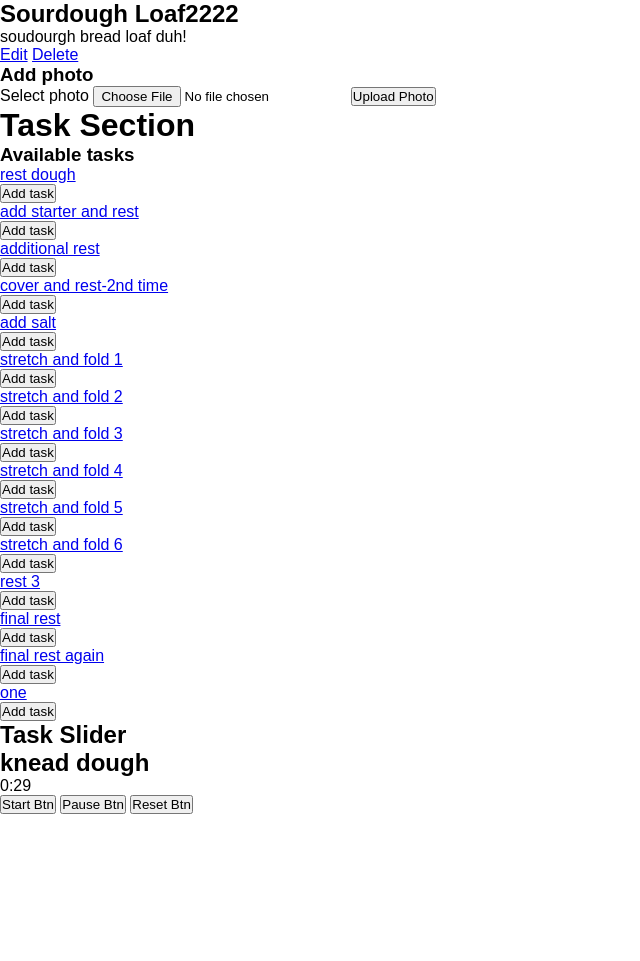
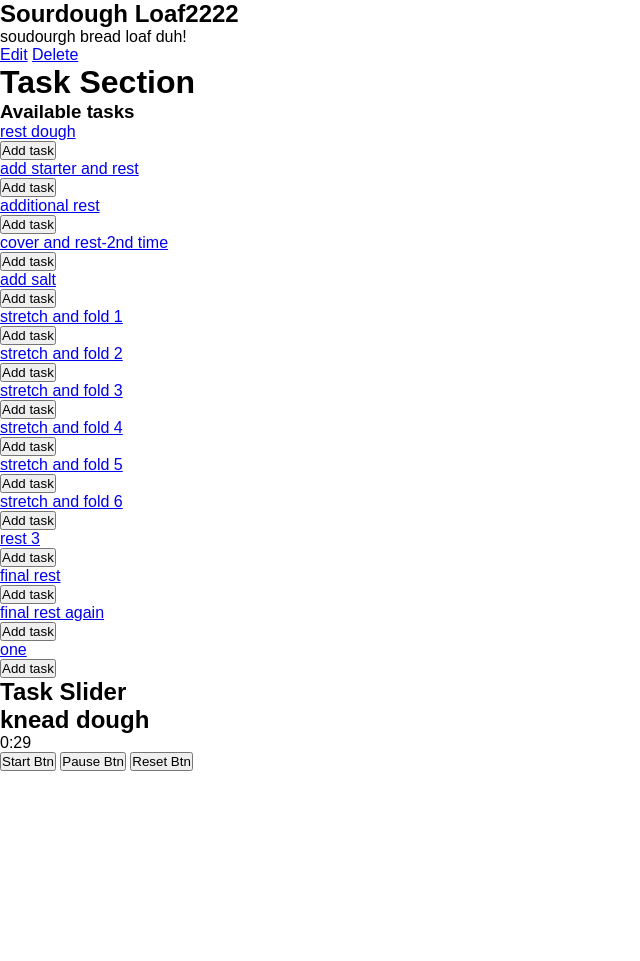
Before and after one commit to katiacreator/hedda, a Django app: page /bread/1/ in a window 1280 px wide. Shown: the part 204-1165 px from the top of the page, without its empty margins (0-640 px from the left). Run offline with Django 3.2, Linux system fonts and the light colour scheme; data comes from the database, SQL or seed files in the repository; both versions use the stored data as it was before the commit; data that the repository does not hold is empty.

Commit message:
delete photo model and made migrations to redeploy to heroku

```diff
--- a/main_app/admin.py
+++ b/main_app/admin.py
@@ -1,6 +1,5 @@
 from django.contrib import admin
-from .models import Bread, Task, Photo
+from .models import Bread, Task
 # Register your models here.
 admin.site.register(Bread)
 admin.site.register(Task)
-admin.site.register(Photo)
--- a/main_app/models.py
+++ b/main_app/models.py
@@ -28,20 +28,3 @@ class Bread(models.Model):
 
   def get_absolute_url(self):
     return reverse('breads_detail', kwargs={'bread_id': self.id})
-
-
-
-class Photo(models.Model):
-  url = models.CharField(max_length=250)
-  bread = models.OneToOneField(Bread, on_delete=models.CASCADE)
-  # task = models.OneToOneField(Task, on_delete=models.CASCADE)
-  user = models.ForeignKey(User, on_delete=models.CASCADE)
-
-#add date to this model for photo gallery
-
-
-  def __str__(self):
-    # if self.bread_id:
-      return f"Photo for bread_id: {self.bread_id} @{self.url}"
-    # if self.task_id:
-      # return f"Photo for task_id: {self.task_id} @{self.url}"
--- a/main_app/templates/breads/detail.html
+++ b/main_app/templates/breads/detail.html
@@ -35,20 +35,6 @@
       <a href="{% url 'breads_update' bread.id %}" class="btn warn">Edit</a>
       <a href="{% url 'breads_delete' bread.id %}" class="btn danger">Delete</a>
     </div>
-    <h3>Add photo</h3>
-    <p id="file-name"></p>
-    <form
-      action="{% url 'add_bread_photo' bread.id %}"
-      enctype="multipart/form-data"
-      method="POST"
-    >
-      {% csrf_token %}
-      <label class="btn secondary">
-        Select photo
-        <input type="file" name="photo-file" id="file-input">
-      </label>
-      <button type="submit" class="btn submit">Upload Photo</button>
-    </form>
   </div>
 </section>
 {% comment %} Task Section starts here {% endcomment %}
--- a/main_app/urls.py
+++ b/main_app/urls.py
@@ -16,6 +16,4 @@ urlpatterns = [
   path('tasks/<int:pk>/update/', views.TaskUpdate.as_view(), name='tasks_update'),
   path('tasks/<int:pk>/delete/', views.TaskDelete.as_view(), name='tasks_delete'),
   path('accounts/signup/', views.signup, name='signup'),
-  path('breads/<int:bread_id>/add_bread_photo', views.add_bread_photo, name='add_bread_photo'),
-  # path('tasks/<int:task_id>/add_task_photo', views.add_task_photo, name='add_task_photo'),
 ]
--- a/main_app/views.py
+++ b/main_app/views.py
@@ -1,5 +1,5 @@
 from django.shortcuts import redirect, render
-from .models import Bread, Task, Photo
+from .models import Bread, Task
 from django.views.generic.edit import CreateView, UpdateView, DeleteView
 from django.views.generic import ListView, DetailView
 from django.contrib.auth.views import LoginView
@@ -9,10 +9,6 @@ from django.contrib.auth.decorators import login_required
 from django.contrib.auth.mixins import LoginRequiredMixin
 import uuid
 import boto3
-
-# S3_BASE_URL = 'https://s3.us-east-2.amazonaws.com/'
-# BUCKET = 'hedda-9721'
-
 
 from django.shortcuts import render
 
@@ -93,23 +89,3 @@ class TaskDelete(DeleteView):
 def add_task(request, bread_id, task_id):
   Bread.objects.get(id=bread_id).tasks.add(task_id)
   return redirect('breads_detail', bread_id=bread_id)
-
-#user can access all their photos in one place
-def photos_index(request):
-  photos = Photo.objects.all()
-  return render(request, 'photos/index.html', { 'photos': photos})
-
-
-# def add_bread_photo(request, bread_id, photo_id):
-#   # we can assign to bread_id or bread (if you have a bread object)
-#   photo = Photo(url=url, bread_id=bread_id)
-#   # Remove old photo if it exists
-#   bread_photo = Photo.objects.filter(bread_id=bread_id)
-#   if bread_photo.first():
-#     bread_photo.first().delete()
-#   photo.save()
-#   return redirect('breads_detail', bread_id=bread_id)
-
-def add_bread_photo(request, bread_id, photo_id):
-  Bread.objects.get(id=bread_id).photos.add(photo_id)
-  return redirect('breads_detail', bread_id=bread_id)
```
Also changed, not shown: hedda.sqlite3, main_app/migrations/0022_delete_photo.py (added).
